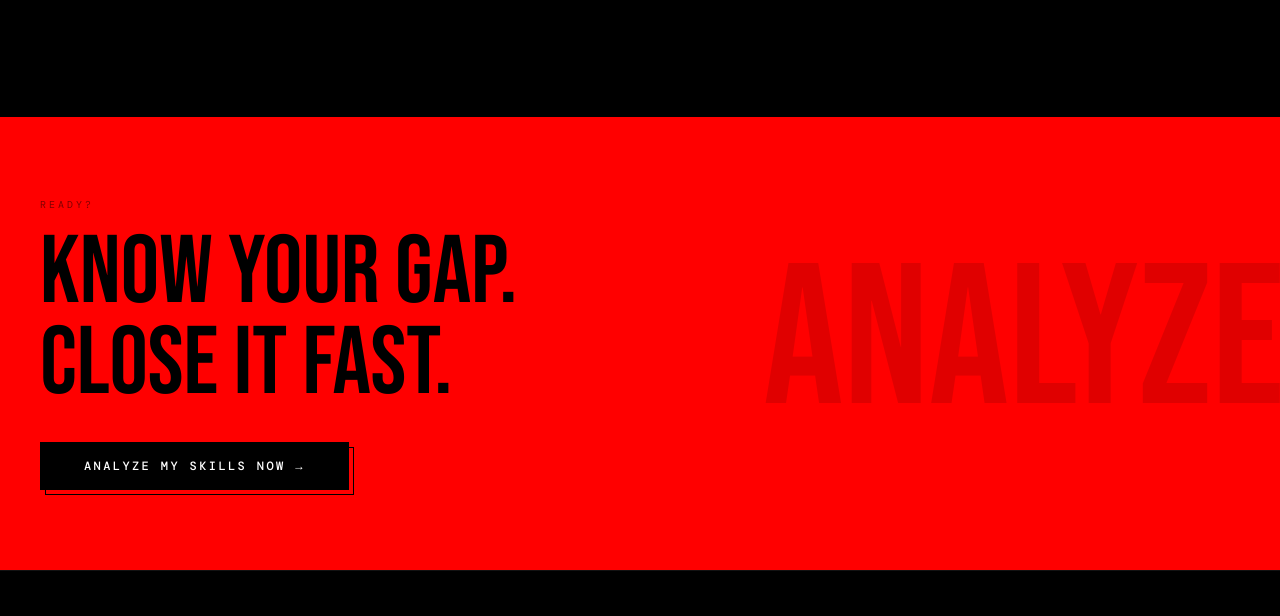
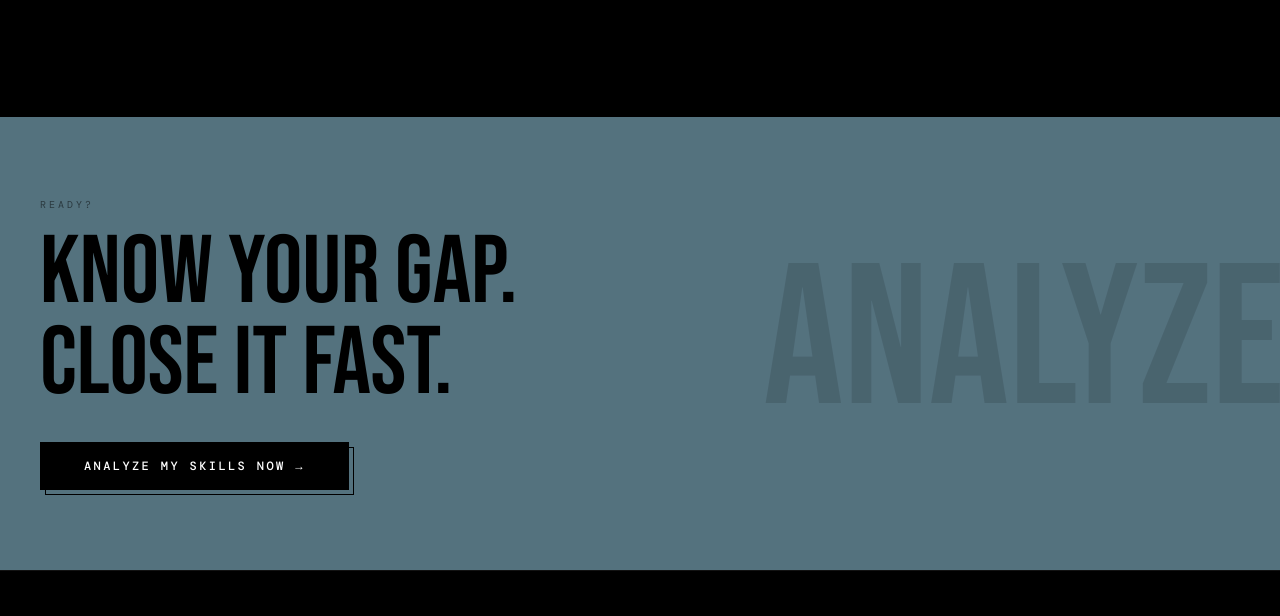
Before and after one commit to Div-yanshu-code/Hackathonq3, a plain HTML site: page Frontend/pages/index (1).html in a window 1280 px wide. Shown: the part 2736-3352 px from the top of the page. Drawn offline with nearby package versions, Linux system fonts and the light colour scheme; a web font is replaced by a local one.

Commit message:
change color

```diff
--- a/Frontend/pages/index (1).html
+++ b/Frontend/pages/index (1).html
@@ -179,7 +179,7 @@
 
     /* ── CTA BAND ── */
     #cta-band {
-      background: var(--red); padding: 80px 2rem;
+      background: #54727e; padding: 80px 2rem;
       position: relative; z-index: 1; overflow: hidden;
     }
     #cta-band::before {
```
